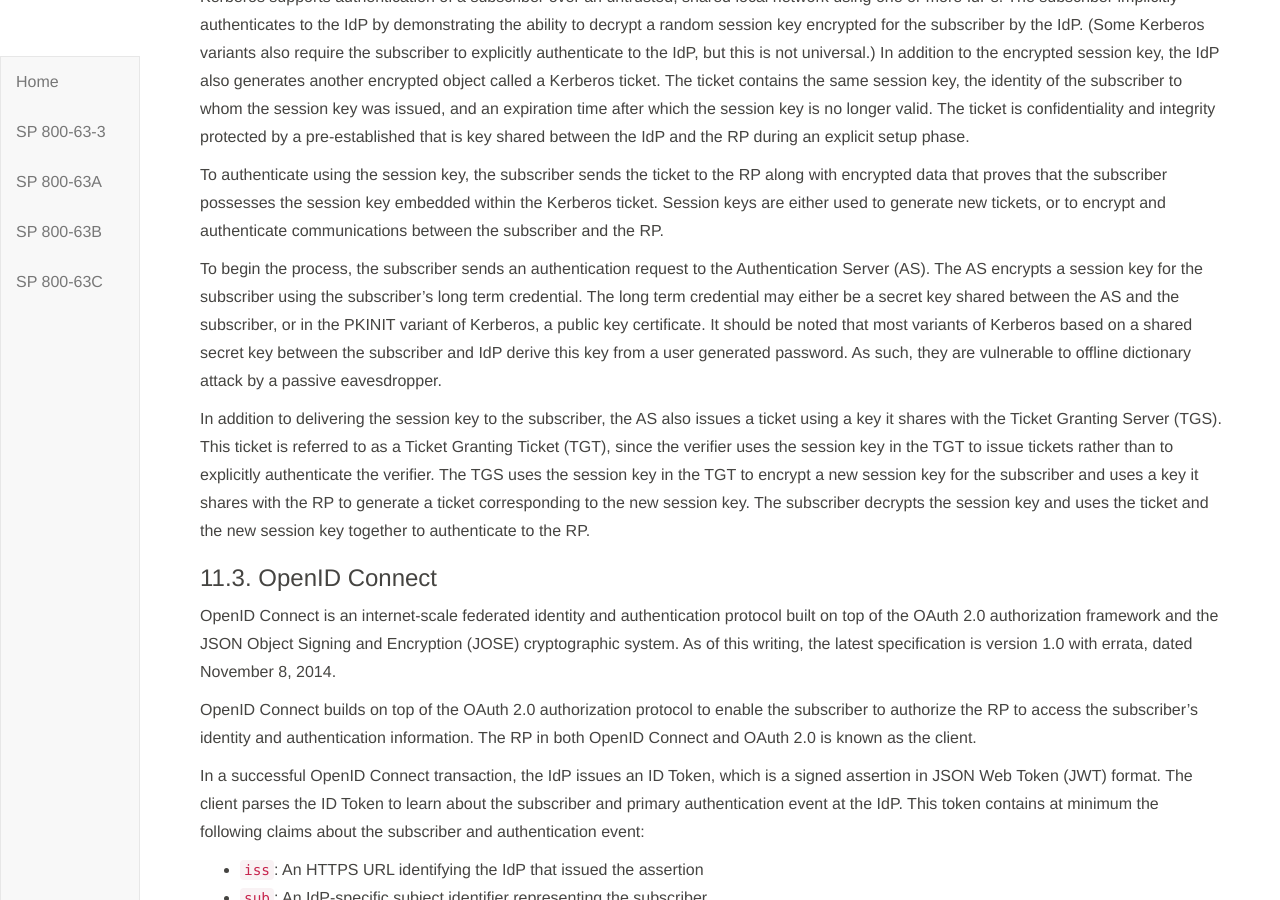
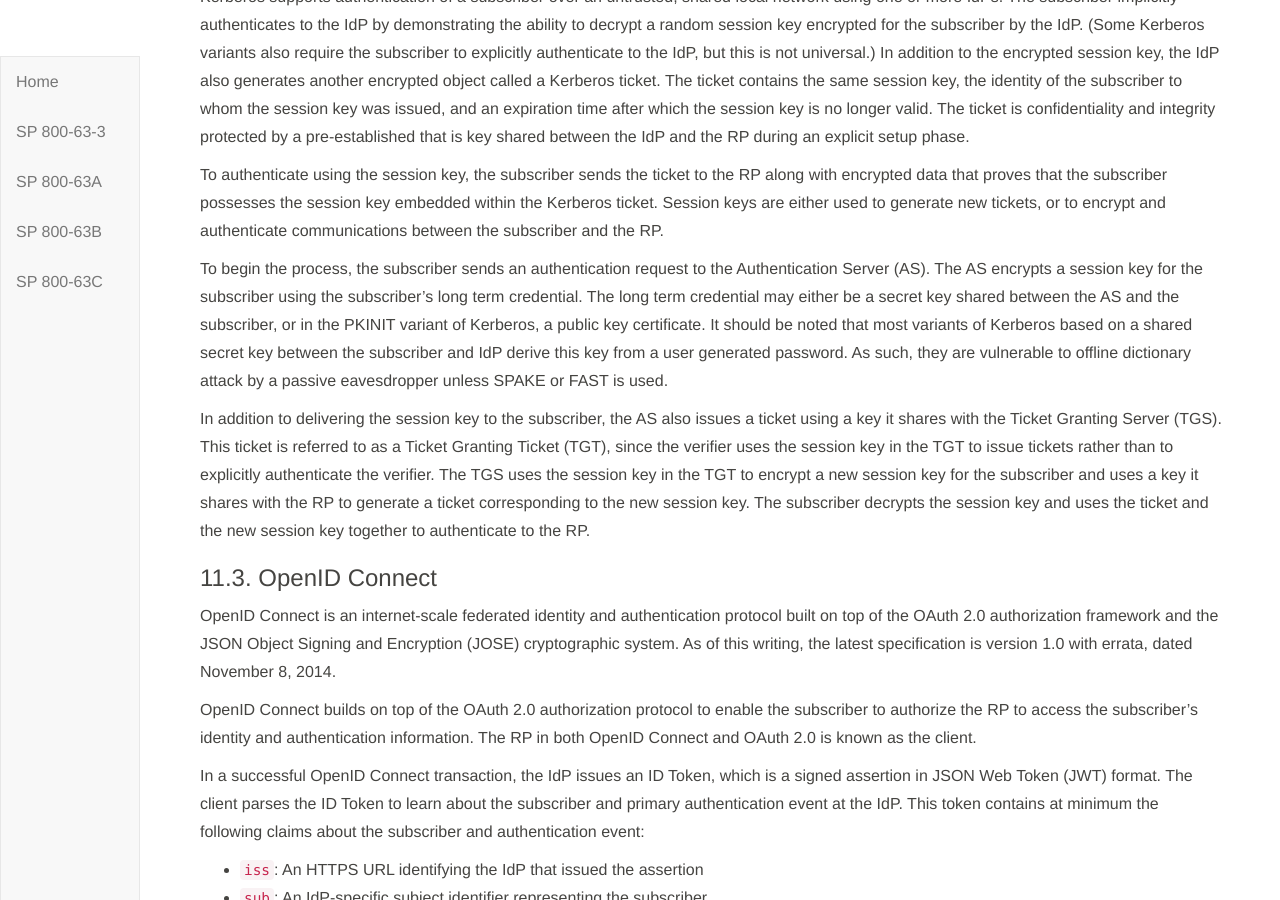
Before and after one commit to usnistgov/800-63-3, a Jekyll site: the page built from sp800-63c.md, in a window 1280 px wide and 900 px high, scrolled down 29986 px. Built offline with Jekyll 4.4.1, drawn with Linux system fonts in a browser that asks for light colours.

Commit message:
[63c] Update Kerberos federation example for SPAKE and FAST

```diff
--- a/sp800-63c/sec11_examples.md
+++ b/sp800-63c/sec11_examples.md
@@ -77,7 +77,7 @@ subscriber, or in the PKINIT variant of Kerberos, a public key
 certificate. It should be noted that most variants of Kerberos based on
 a shared secret key between the subscriber and IdP derive this key
 from a user generated password. As such, they are vulnerable to offline
-dictionary attack by a passive eavesdropper.
+dictionary attack by a passive eavesdropper unless SPAKE or FAST is used.
 
 In addition to delivering the session key to the subscriber, the AS also
 issues a ticket using a key it shares with the Ticket Granting Server
```
